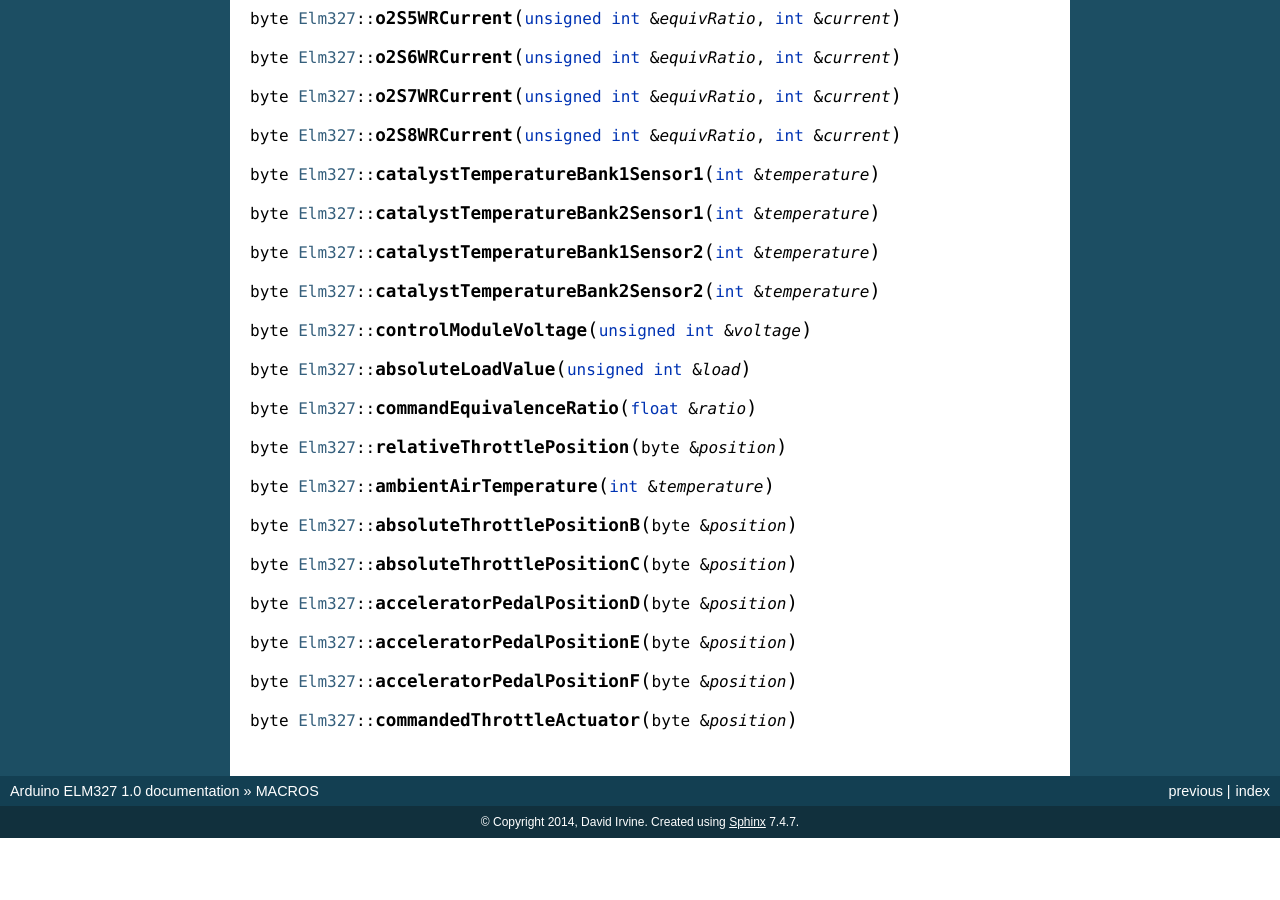
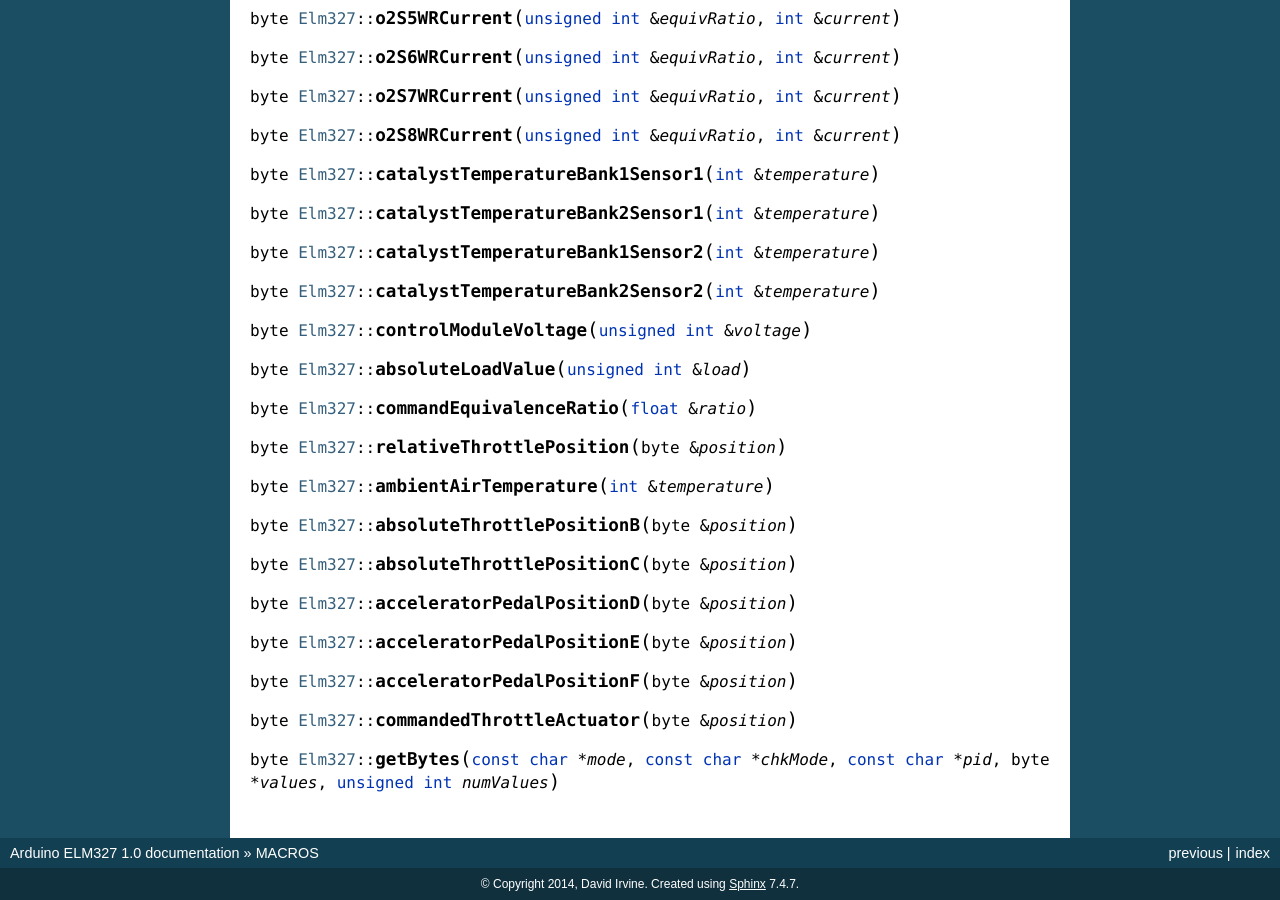
Before and after one commit to irvined1982/arduino-ELM327, a Sphinx documentation site: the page built from doc/ELM327.rst, in a window 1280 px wide and 900 px high, scrolled down 6280 px. Built offline with Sphinx 7.4.7, drawn with Linux system fonts in a browser that asks for light colours; before the commit the page ends 7118 px from its top, so only the background shows below that.

Commit message:
added getBytes stub

```diff
--- a/doc/ELM327.rst
+++ b/doc/ELM327.rst
@@ -441,3 +441,5 @@
 .. cpp:function:: byte Elm327::acceleratorPedalPositionF(byte &position)
 
 .. cpp:function:: byte Elm327::commandedThrottleActuator(byte &position)
+
+.. cpp:function:: byte Elm327::getBytes( const char *mode, const char *chkMode, const char *pid, byte *values, unsigned int numValues)
```
